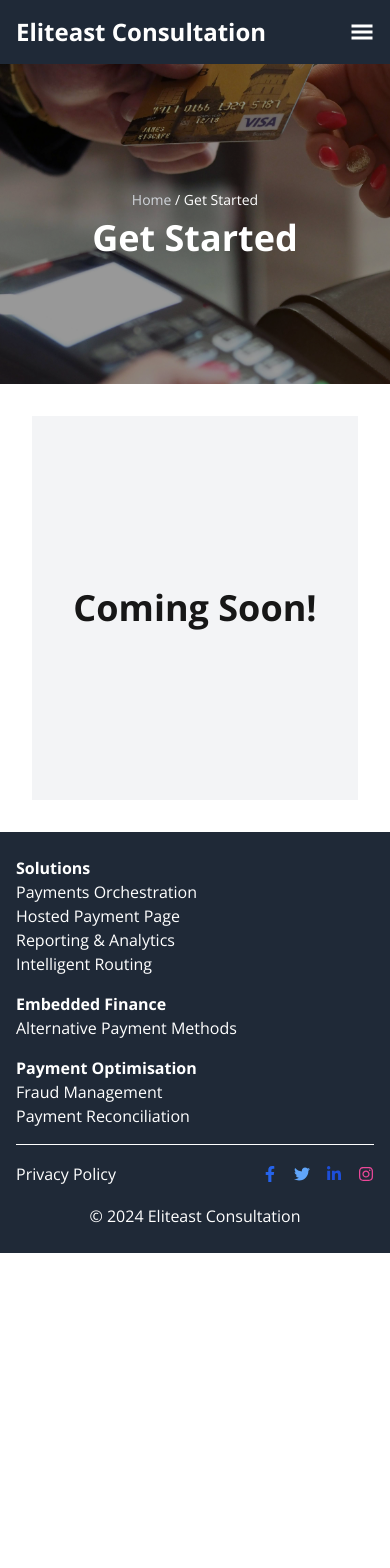
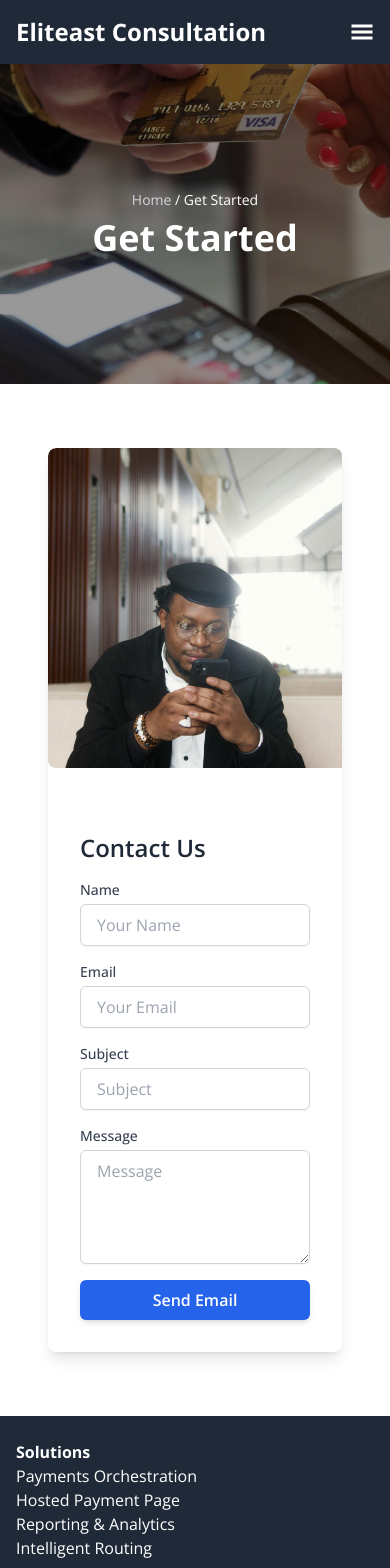
Before and after one commit to tormasclick/Eliteast-Consultation, a Next.js app: page /get-started in a window 390 px wide. Shown: the top 1568 px of the page. Before the commit the page ends 1253 px from the top, so only its background shows below. Built offline with nearby package versions, Linux system fonts and the light colour scheme.

Commit message:
contacts

```diff
--- a/next.config.ts
+++ b/next.config.ts
@@ -2,9 +2,15 @@ import type { NextConfig } from "next";
 
 const nextConfig: NextConfig = {
   images: {
-    domains: ["eliteast.tormasclick.co.ke"], // Add allowed image domains here
+    remotePatterns: [
+      {
+        protocol: "https",
+        hostname: "eliteast.tormasclick.co.ke",
+        pathname: "/**", // This allows all images from the domain; adjust if needed
+      },
+    ],
   },
-  // You can add other configuration options here
+  // Other configuration options
 };
 
 export default nextConfig;
--- a/package.json
+++ b/package.json
@@ -15,6 +15,7 @@
     "framer-motion": "^11.11.10",
     "html-react-parser": "^5.1.18",
     "next": "15.0.2",
+    "nodemailer": "^6.9.16",
     "react": "^18.3.1",
     "react-dom": "^18.3.1",
     "react-icons": "^5.3.0",
--- /dev/null
+++ b/src/app/api/send-email/route.ts
@@ -0,0 +1,30 @@
+// src/app/api/send-email/route.ts
+import { NextResponse } from 'next/server';
+import nodemailer from 'nodemailer';
+
+export async function POST(request: Request) {
+  try {
+    const { name, email, subject, message } = await request.json();
+
+    const transporter = nodemailer.createTransport({
+      service: 'gmail',
+      auth: {
+        user: 'martin.ngungu.kioko@gmail.com', // Your Gmail address
+        pass: 'hrka othh cwdq szsn', // Your generated app password
+      },
+    });
+
+    const mailOptions = {
+      from: `"${name}" <${email}>`,
+      to: 'ngushdare@gmail.com', // Recipient email
+      subject: subject,
+      text: message,
+    };
+
+    await transporter.sendMail(mailOptions);
+    return NextResponse.json({ success: true, message: 'Email sent successfully!' });
+  } catch (error) {
+    console.error('Error sending email:', error);
+    return NextResponse.json({ success: false, message: 'Error sending email' }, { status: 500 });
+  }
+}
--- a/src/app/get-started/page.tsx
+++ b/src/app/get-started/page.tsx
@@ -1,5 +1,7 @@
+// src/app/get-started/page.tsx
 import React from 'react';
 import Link from 'next/link';
+import ContactForm from '@/components/ContactForm'; // Adjust import if necessary
 
 const GetStartedPage: React.FC = () => {
   return (
@@ -7,21 +9,17 @@ const GetStartedPage: React.FC = () => {
       {/* Title Bar Section with Background Image and Overlay */}
       <div className="relative w-full h-80 bg-cover bg-center flex items-center justify-center" style={{ backgroundImage: "url('/images/nav.jpg')" }}>
         <div className="absolute inset-0 bg-black opacity-40"></div>
-
         <div className="relative z-10 text-white text-center px-4">
           <nav className="text-sm mb-2">
             <Link href="/" className="text-gray-300 hover:text-white">Home</Link> / <span className="text-white">Get Started</span>
           </nav>
-
           <h1 className="text-4xl font-bold">Get Started</h1>
         </div>
       </div>
 
       {/* Main Content Area */}
       <div className="container mx-auto p-8">
-        <div className="flex items-center justify-center h-96 bg-gray-100">
-          <h1 className="text-4xl font-bold">Coming Soon!</h1>
-        </div>
+        <ContactForm />
       </div>
     </div>
   );
--- /dev/null
+++ b/src/components/ContactForm.tsx
@@ -0,0 +1,113 @@
+"use client";
+
+import React, { useState } from 'react';
+import Image from 'next/image';
+
+const ContactForm: React.FC = () => {
+  const [formData, setFormData] = useState({ name: '', email: '', subject: '', message: '' });
+  const [successMessage, setSuccessMessage] = useState('');
+  const [errorMessage, setErrorMessage] = useState('');
+
+  const handleChange = (e: React.ChangeEvent<HTMLInputElement | HTMLTextAreaElement>) => {
+    setFormData({ ...formData, [e.target.name]: e.target.value });
+  };
+
+  const handleSubmit = async (e: React.FormEvent<HTMLFormElement>) => {
+    e.preventDefault();
+
+    const response = await fetch('/api/send-email', {
+      method: 'POST',
+      headers: {
+        'Content-Type': 'application/json',
+      },
+      body: JSON.stringify(formData),
+    });
+
+    if (response.ok) {
+      setSuccessMessage('Email sent successfully!');
+      setErrorMessage('');
+    } else {
+      setErrorMessage('Failed to send email. Please try again later.');
+      setSuccessMessage('');
+    }
+  };
+
+  return (
+    <div className="container mx-auto px-4 py-8">
+      <div className="grid grid-cols-1 md:grid-cols-2 gap-8 bg-white rounded-lg shadow-lg overflow-hidden">
+        {/* Column 1: Image */}
+        <div className="relative h-80 md:h-auto">
+          <Image
+            src="/images/contact.jpg" // Ensure the path is correct
+            alt="Contact"
+            fill
+            sizes="(max-width: 768px) 100vw, (max-width: 1200px) 50vw, 33vw"
+            priority
+            className="object-cover rounded-l-lg"
+          />
+        </div>
+
+        {/* Column 2: Contact Form */}
+        <div className="p-8 flex flex-col justify-center">
+          <h2 className="text-2xl font-semibold mb-4 text-gray-800">Contact Us</h2>
+          <form onSubmit={handleSubmit} className="space-y-4">
+            <div>
+              <label className="block text-sm font-medium text-gray-700">Name</label>
+              <input
+                type="text"
+                name="name"
+                placeholder="Your Name"
+                onChange={handleChange}
+                required
+                className="mt-1 block w-full px-4 py-2 border border-gray-300 rounded-md shadow-sm focus:outline-none focus:ring focus:ring-blue-300"
+              />
+            </div>
+            <div>
+              <label className="block text-sm font-medium text-gray-700">Email</label>
+              <input
+                type="email"
+                name="email"
+                placeholder="Your Email"
+                onChange={handleChange}
+                required
+                className="mt-1 block w-full px-4 py-2 border border-gray-300 rounded-md shadow-sm focus:outline-none focus:ring focus:ring-blue-300"
+              />
+            </div>
+            <div>
+              <label className="block text-sm font-medium text-gray-700">Subject</label>
+              <input
+                type="text"
+                name="subject"
+                placeholder="Subject"
+                onChange={handleChange}
+                required
+                className="mt-1 block w-full px-4 py-2 border border-gray-300 rounded-md shadow-sm focus:outline-none focus:ring focus:ring-blue-300"
+              />
+            </div>
+            <div>
+              <label className="block text-sm font-medium text-gray-700">Message</label>
+              <textarea
+                name="message"
+                placeholder="Message"
+                onChange={handleChange}
+                required
+                className="mt-1 block w-full px-4 py-2 border border-gray-300 rounded-md shadow-sm focus:outline-none focus:ring focus:ring-blue-300"
+                rows={4}
+              ></textarea>
+            </div>
+            <button
+              type="submit"
+              className="w-full py-2 px-4 bg-blue-600 text-white font-semibold rounded-md shadow-md hover:bg-blue-700 focus:outline-none focus:ring-2 focus:ring-blue-400"
+            >
+              Send Email
+            </button>
+          </form>
+          {successMessage && <p className="mt-4 text-green-600">{successMessage}</p>}
+          {errorMessage && <p className="mt-4 text-red-600">{errorMessage}</p>}
+        </div>
+      </div>
+    </div>
+  );
+};
+
+export default ContactForm;
```
Also changed, not shown: src/utils/mailer.ts (added, +29 -0 lines), public/images/contact.jpg (added), 1 other file (tests, documents, lock files or other folders).
